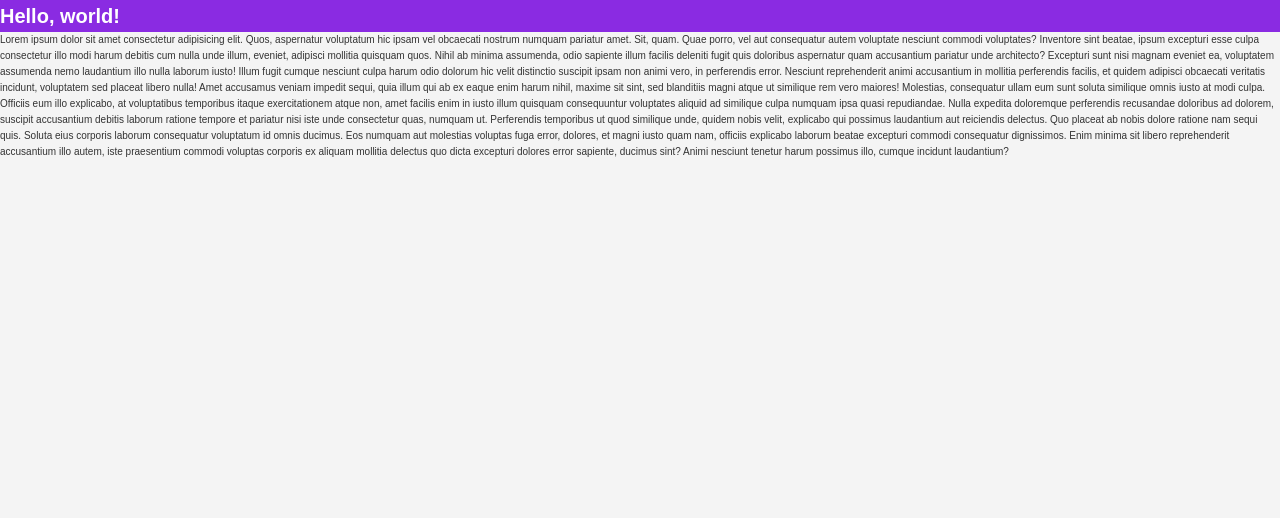
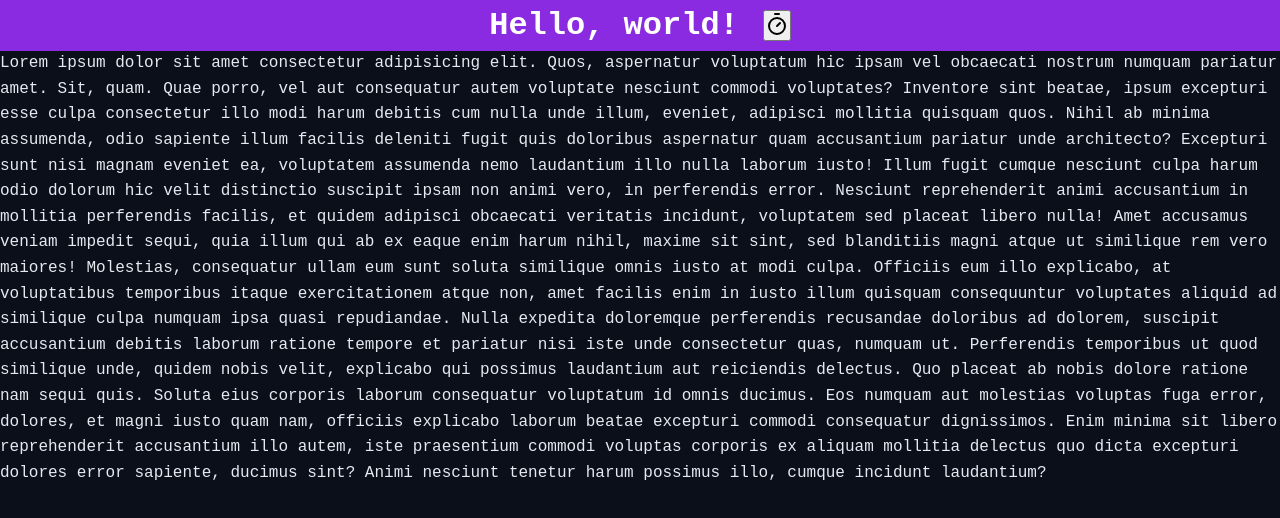
Before and after one commit to FernandoVenturini/otaviomiranda_react_next, a React (Vite) app: page / in a window 1280 px wide. Shown: the top 518 px of the page. Built offline with nearby package versions, Linux system fonts and the light colour scheme.

Commit message:
tipagem typescript  #04

```diff
--- a/package.json
+++ b/package.json
@@ -10,6 +10,7 @@
     "preview": "vite preview"
   },
   "dependencies": {
+    "lucide-react": "^0.542.0",
     "react": "^19.1.1",
     "react-dom": "^19.1.1"
   },
--- a/src/App.tsx
+++ b/src/App.tsx
@@ -1,12 +1,18 @@
 import { Heading } from "./components/Heading";
 import "./styles/theme.css";
 import "./styles/global.css";
+import { TimerIcon } from "lucide-react";
 
 
 export function App() {
   return (
     <>
-      <Heading/>
+      <Heading>
+        Hello, world!
+        <button>
+          <TimerIcon/>
+          </button>
+      </Heading>
       <p>
         Lorem ipsum dolor sit amet consectetur adipisicing elit. Quos,
         aspernatur voluptatum hic ipsam vel obcaecati nostrum numquam pariatur
--- a/src/components/Heading.module.css
+++ b/src/components/Heading.module.css
@@ -1,4 +1,8 @@
 .heading {
+    display: flex;
+    align-items: center;
+    justify-content: center;
     background-color: blueviolet;
     color: white;
+    gap: 2.4rem;
 }
--- a/src/components/Heading.tsx
+++ b/src/components/Heading.tsx
@@ -1,9 +1,15 @@
+import type React from "react";
 import styles from "./Heading.module.css";
 
-export function Heading() {
+type HeadingProps = {
+    children: React.ReactNode;
+}
+
+export function Heading({ children }:HeadingProps) {
     return (
         <>
-            <h1 className={styles.heading}>Hello, world!</h1>
+            <h1 className={styles.heading}>                   {children}
+            </h1>
         </>
     );
 }
--- a/src/styles/global.css
+++ b/src/styles/global.css
@@ -2,7 +2,6 @@
     margin: 0;
     padding: 0;
     box-sizing: border-box;
-    font-family: 'Arial', sans-serif;
 }
 
 html {
@@ -10,7 +9,9 @@ html {
 }
 
 body {
-    background-color: #f4f4f4;
-    color: #333;
+    font-size: 1.6rem;
+    font-family: 'Courier New', Courier, monospace;
+    background-color: var(--gray-900);
+    color: var(--text-default);
     line-height: 1.6;
 }
--- a/src/styles/theme.css
+++ b/src/styles/theme.css
@@ -1,9 +1,36 @@
 :root {
-    --color-primary: #3498db;
-    --color-secondary: #2ecc71;
-    --color-background: #f5f5f5;
-    --color-text: #333333;
-    --font-family: 'Helvetica Neue', Arial, sans-serif;
-    --font-size-base: 16px;
-    --spacing-unit: 8px;
-}
+    --gray-100: #e6e9f0;
+    --gray-200: #cdd3e1;
+    --gray-300: #aab3cc;
+    --gray-400: #555f7d;
+    --gray-500: #454f6a;
+    --gray-600: #363d56;
+    --gray-700: #272f43;
+    --gray-800: #181f2e;
+    --gray-900: #0a0f1a;
+
+    --primary-light: #4de7b7;
+    --primary: #0da170;
+    --primary-dark: #065f46;
+
+    --link-color: #10b981;
+    --link-hover: #0b8a60;
+
+    --success: #22c55e;
+    --warning: #eab308;
+    --error: #991b1b;
+    --info: #0ea5e9;
+
+    --text-over-primary: #0a0f1a;
+    --text-over-primary-dark: #e6e9f0;
+    --text-over-primary-light: #0a0f1a;
+    --text-over-success: #0a0f1a;
+    --text-over-warning: #0a0f1a;
+    --text-over-error: #e6e9f0;
+    --text-over-info: #0a0f1a;
+
+    --text-default: #e6e9f0;
+    --text-muted: #aab3cc;
+
+    --disabled: #555f7d;
+    --text-disabled: #aab3cc;
```
Also changed, not shown: 1 other file (tests, documents, lock files or other folders).
